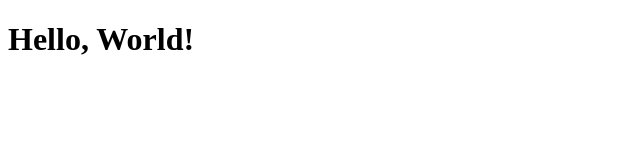
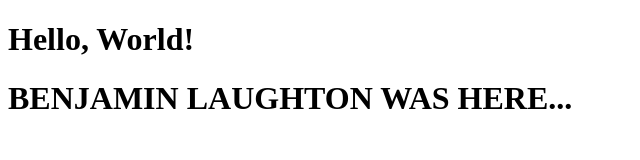
Before and after one commit to sloandjw/cis-1512, a plain HTML site: page index.html in a window 1280 px wide. Shown: the whole page, without its empty margins (0-640 px from the left). Drawn offline with Linux system fonts and the light colour scheme.

Commit message:
added my name

```diff
--- a/index.html
+++ b/index.html
@@ -8,5 +8,9 @@
 
   <h1>Hello, World!</h1>
 
+
+  <h1>BENJAMIN LAUGHTON WAS HERE...</h1>
+
+
 </body>
 </html>
```
